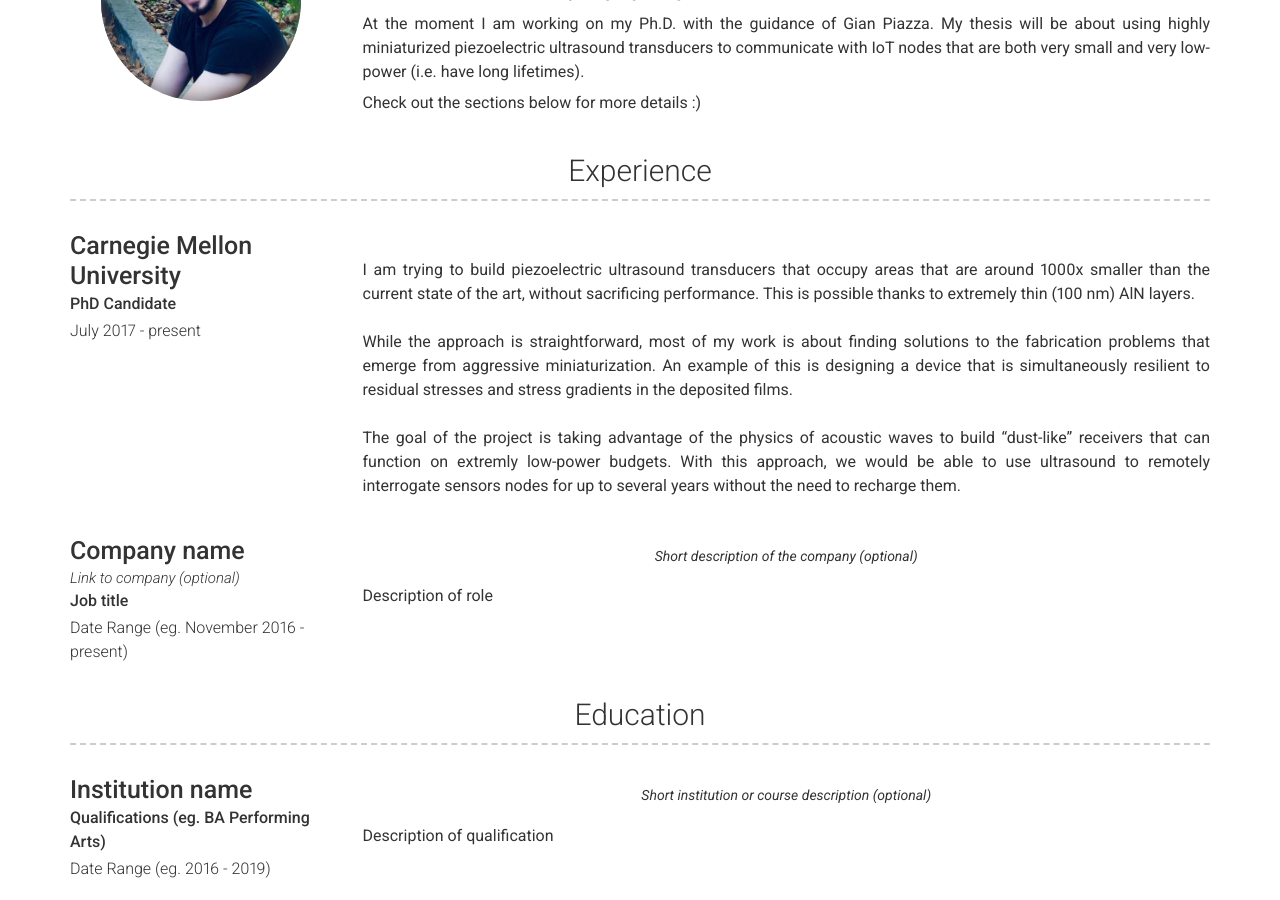
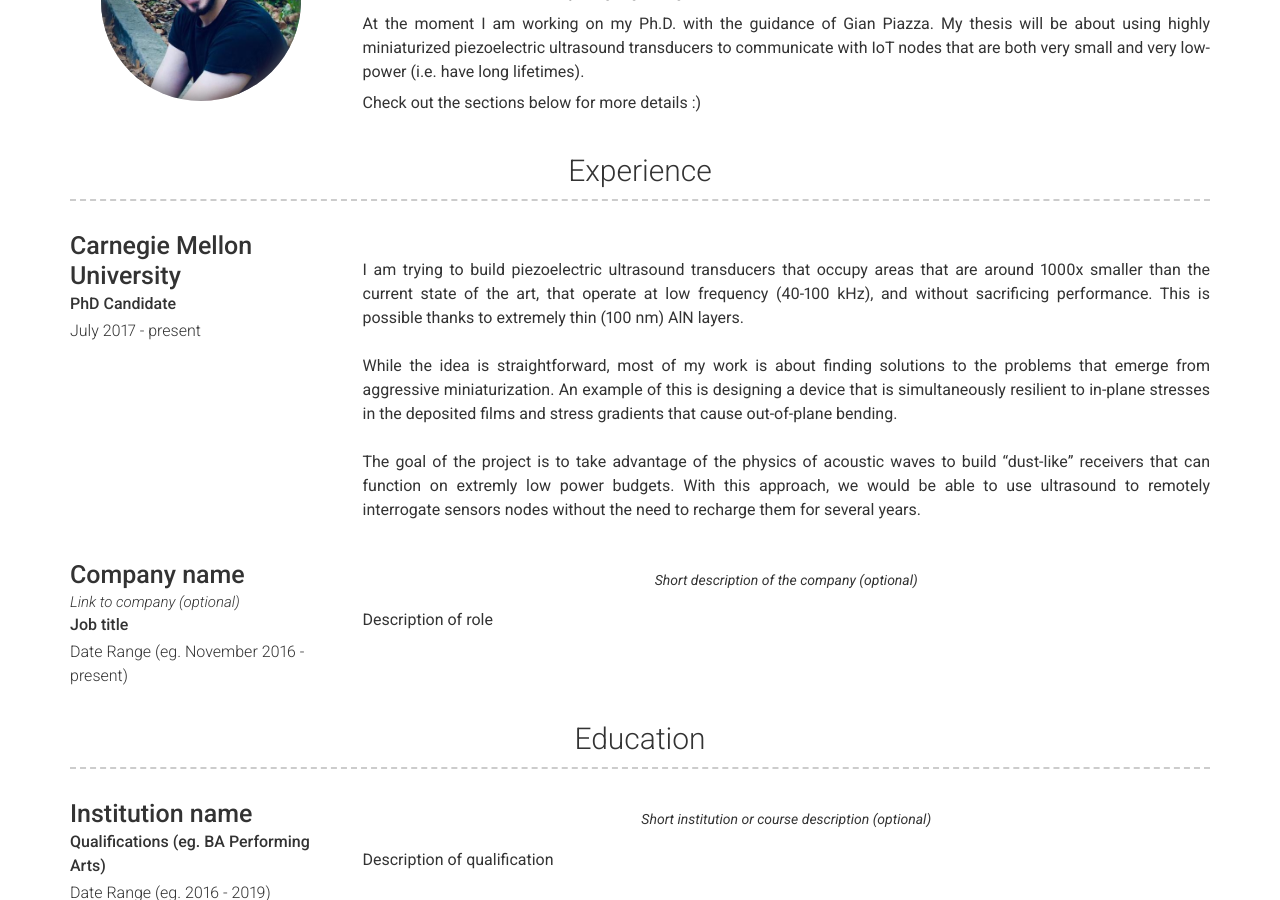
Before and after one commit to simeonipietro/pietrosimeoni.com, a Jekyll site: the page built from index.md, in a window 1280 px wide and 900 px high, scrolled down 378 px. Built offline with Jekyll 4.4.1, drawn with Linux system fonts in a browser that asks for light colours; nearby versions of some CDN libraries.

Commit message:
Update experience.yml

```diff
--- a/_data/experience.yml
+++ b/_data/experience.yml
@@ -8,15 +8,16 @@
 
   description: | # this will include new lines to allow paragraphs
     I am trying to build piezoelectric ultrasound transducers that occupy areas that are around 1000x smaller
-    than the current state of the art, without sacrificing performance. This is possible thanks to extremely thin (100 nm) AlN layers.
+    than the current state of the art, that operate at low frequency (40-100 kHz), and without sacrificing performance.
+    This is possible thanks to extremely thin (100 nm) AlN layers.
     <br/><br/>
-    While the approach is straightforward, most of my work is about finding solutions to the fabrication problems that emerge
-    from aggressive miniaturization. An example of this is designing a device that is simultaneously resilient to residual
-    stresses and stress gradients in the deposited films.
+    While the idea is straightforward, most of my work is about finding solutions to the problems that emerge
+    from aggressive miniaturization. An example of this is designing a device that is simultaneously resilient to in-plane
+    stresses in the deposited films and stress gradients that cause out-of-plane bending.
     <br/><br/>
-    The goal of the project is taking advantage of the physics of acoustic waves to build "dust-like" receivers that can function on
-    extremly low-power budgets. With this approach, we would be able to use ultrasound to remotely interrogate sensors nodes for up to
-    several years without the need to recharge them.
+    The goal of the project is to take advantage of the physics of acoustic waves to build "dust-like" receivers that can function on
+    extremly low power budgets. With this approach, we would be able to use ultrasound to remotely interrogate sensors nodes
+    without the need to recharge them for several years.
 
 - layout: left
   company: Company name
```
